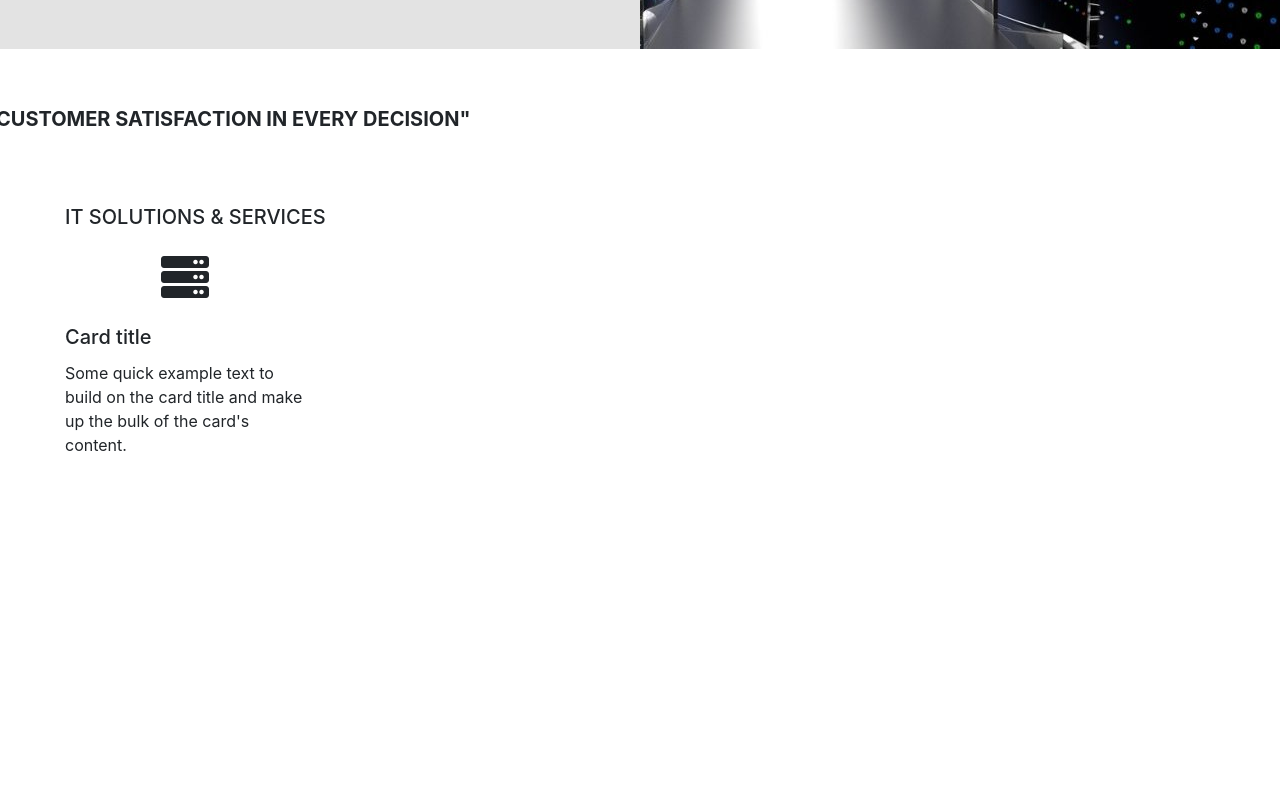
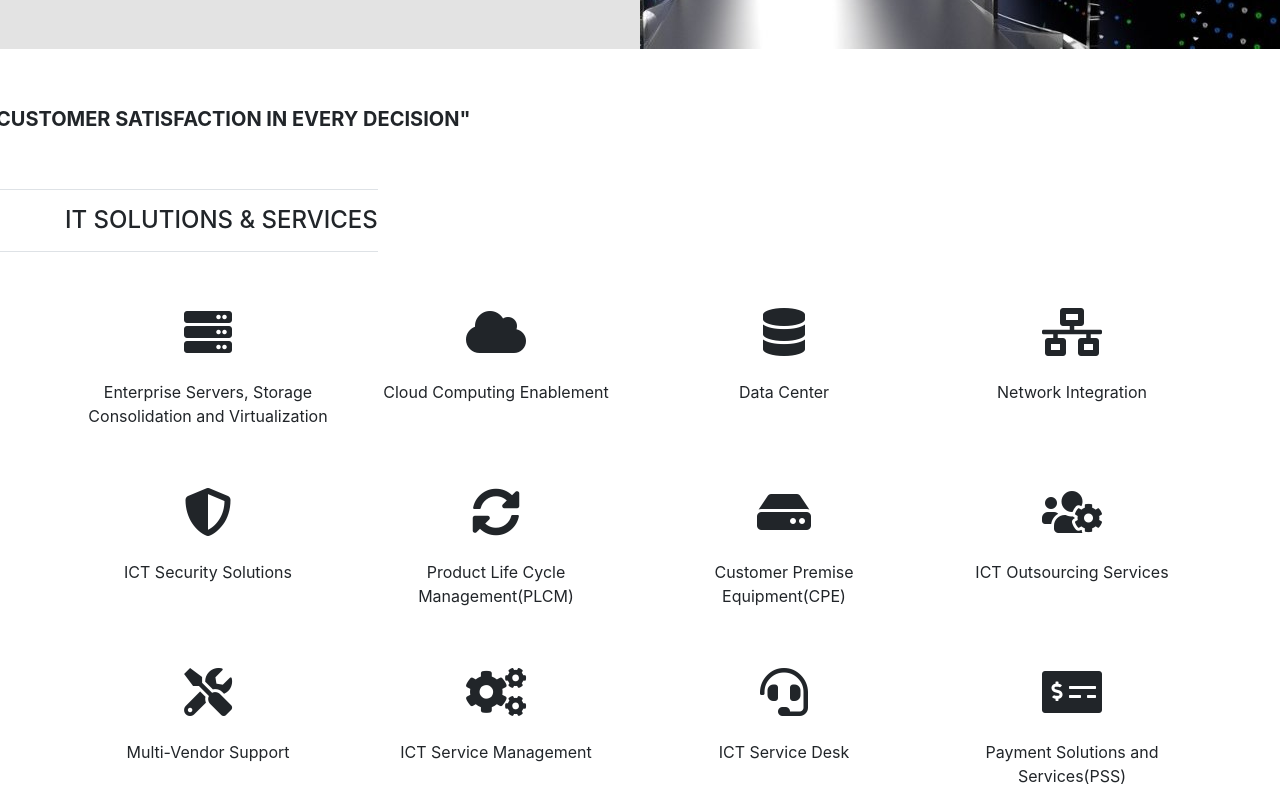
Before and after one commit to nursyahmah/dataprep-portal-prototype, a Next.js app: page / in a window 1280 px wide. Shown: the part 433-1233 px from the top of the page. Before the commit the page ends 890 px from the top, so only its background shows below. Built offline with nearby package versions, Linux system fonts and the light colour scheme.

Commit message:
it solutions services

```diff
--- a/components/BrowserIndex.js
+++ b/components/BrowserIndex.js
@@ -6,56 +6,25 @@ const BrowserIndex = () => {
       <nav className="navbar navbar-light bg-light">
         <div className="container-fluid p-0">
           <a className="navbar-brand">
-            <img
-              src="/logo-dataprepholdings.png"
-              alt="dataprep logo"
-              height="45"
-            />
+            <img src="/logo-dataprepholdings.png" alt="dataprep logo" height="45" />
           </a>
-          <a className="navbar-brand" href="#">
-            HOME
-          </a>
-          <a className="navbar-brand" href="#">
-            ABOUT US
-          </a>
-          <a className="navbar-brand" href="#">
-            INVESTOR RELATIONS
-          </a>
-          <a className="navbar-brand" href="#">
-            OUR SOLUTIONS
-          </a>
-          <a className="navbar-brand" href="#">
-            PRESS ROOM
-          </a>
-          <a className="navbar-brand" href="#">
-            CAREER
-          </a>
-          <a className="navbar-brand" href="#">
-            CONTACT US
-          </a>
+          <a className="navbar-brand" href="#"> HOME </a>
+          <a className="navbar-brand" href="#"> ABOUT US </a>
+          <a className="navbar-brand" href="#"> INVESTOR RELATIONS </a>
+          <a className="navbar-brand" href="#"> OUR SOLUTIONS </a>
+          <a className="navbar-brand" href="#"> PRESS ROOM </a>
+          <a className="navbar-brand" href="#"> CAREER </a>
+          <a className="navbar-brand" href="#"> CONTACT US </a>
         </div>
       </nav>
-      <div
-        className="align-items-center"
-        style={{ background: "#e3e3e3", display: "flex" }}
-      >
+      <div className="align-items-center" style={{ background: "#e3e3e3", display: "flex" }} >
         <div className="col-6" style={{ paddingLeft: "80px" }}>
           <h2 className="welcome">WELCOME To </h2>
           <h2 className="mb-4 welcome">Dataprep Bhd</h2>
-          <p style={{ fontSize: 20, fontWeight: 300 }}>
-            Dataprep Group offers Consulting & Information Technology Services
-            to governments & industries including telecommunications, financial
-            services, products & SMEs.
-          </p>
-          <a href="" className="btn btn-dark mt-2">
-            LEARN MORE
-          </a>
+          <p style={{ fontSize: 20, fontWeight: 300 }}> Dataprep Group offers Consulting & Information Technology Services to governments & industries including telecommunications, financial services, products & SMEs. </p>
+          <a href="" className="btn btn-dark mt-2"> LEARN MORE </a>
         </div>
-        <img
-          src="/images/server-room.jpg"
-          alt="server-room"
-          className="col p-0"
-        />
+        <img src="/images/server-room.jpg" alt="server-room" className="col p-0" />
       </div>
       <div className="row align-items-center" style={{ height: "140px" }}>
         <center style={{ fontSize: 20, fontWeight: "bold" }}>
@@ -63,23 +32,120 @@ const BrowserIndex = () => {
         </center>
       </div>
 
-      <div className="row">
-        <h5 className="pt-3 pb-3" style={{ paddingLeft: "80px" }}>
+      <div className="row pb-5">
+        <h4 className="pt-3 pb-3 border-top border-bottom" style={{ paddingLeft: "80px" }}>
           IT SOLUTIONS & SERVICES
-        </h5>
+        </h4>
       </div>
 
-      <div className="row" style={{ paddingLeft: "80px" }}>
-        <div className="card p-0 border-0" style={{ width: "15rem" }}>
+      <div className="row justify-content-center mb-5">
+        <div className="card p-0 border-0 mr-5" style={{ width: "15rem"}}>
           <div className="card-img-top d-flex justify-content-center pb-4">
             <i className="fas fa-server fa-3x"></i>
           </div>
+          <div className="card-body p-0 d-flex justify-content-center">
+            <center className="card-title">Enterprise Servers, Storage Consolidation and Virtualization</center>
+          </div>
+        </div>
+
+        <div className="card p-0 border-0 mr-5" style={{ width: "15rem" }}>
+          <div className="card-img-top d-flex justify-content-center pb-4">
+            <i className="fas fa-cloud fa-3x"></i>
+          </div>
           <div className="card-body p-0">
-            <h5 className="card-title">Card title</h5>
-            <p className="card-text">
-              Some quick example text to build on the card title and make up the
-              bulk of the card's content.
-            </p>
+            <center className="card-title">Cloud Computing Enablement</center>
+          </div>
+        </div>
+
+        <div className="card p-0 border-0 mr-5" style={{ width: "15rem" }}>
+          <div className="card-img-top d-flex justify-content-center pb-4">
+            <i className="fas fa-database fa-3x"></i>
+          </div>
+          <div className="card-body p-0">
+            <center className="card-title">Data Center</center>
+          </div>
+        </div>
+
+        <div className="card p-0 border-0" style={{ width: "15rem" }}>
+          <div className="card-img-top d-flex justify-content-center pb-4">
+            <i className="fas fa-network-wired fa-3x"></i>
+          </div>
+          <div className="card-body p-0">
+            <center className="card-title">Network Integration</center>
+          </div>
+        </div>
+      </div>
+      <div className="row justify-content-center mb-5">
+        <div className="card p-0 border-0 mr-5" style={{ width: "15rem" }}>
+          <div className="card-img-top d-flex justify-content-center pb-4">
+            <i className="fas fa-shield-alt fa-3x"></i>
+          </div>
+          <div className="card-body p-0">
+            <center className="card-title">ICT Security Solutions</center>
+          </div>
+        </div>
+
+        <div className="card p-0 border-0 mr-5" style={{ width: "15rem" }}>
+          <div className="card-img-top d-flex justify-content-center pb-4">
+            <i className="fas fa-sync-alt fa-3x"></i>
+          </div>
+          <div className="card-body p-0">
+            <center className="card-title">Product Life Cycle Management(PLCM)</center>
+          </div>
+        </div>
+
+        <div className="card p-0 border-0 mr-5" style={{ width: "15rem" }}>
+          <div className="card-img-top d-flex justify-content-center pb-4">
+            <i className="fas fa-hdd fa-3x"></i>
+          </div>
+          <div className="card-body p-0">
+            <center className="card-title">Customer Premise Equipment(CPE)</center>
+          </div>
+        </div>
+
+        <div className="card p-0 border-0" style={{ width: "15rem" }}>
+          <div className="card-img-top d-flex justify-content-center pb-4">
+            <i className="fas fa-users-cog fa-3x"></i>
+          </div>
+          <div className="card-body p-0">
+            <center className="card-title">ICT Outsourcing Services</center>
+          </div>
+        </div>
+      </div>
+      <div className="row justify-content-center">
+        <div className="card p-0 border-0 mr-5" style={{ width: "15rem" }}>
+          <div className="card-img-top d-flex justify-content-center pb-4">
+            <i className="fas fa-tools fa-3x"></i>
+          </div>
+          <div className="card-body p-0">
+            <center className="card-title">Multi-Vendor Support</center>
+          </div>
+        </div>
+
+        <div className="card p-0 border-0 mr-5" style={{ width: "15rem" }}>
+          <div className="card-img-top d-flex justify-content-center pb-4">
+            <i className="fas fa-cogs fa-3x"></i>
+          </div>
+          <div className="card-body p-0">
+            <center className="card-title">ICT Service Management</center>
+          </div>
+        </div>
+
+        <div className="card p-0 border-0 mr-5" style={{ width: "15rem" }}>
+          <div className="card-img-top d-flex justify-content-center pb-4">
+            <i className="fas fa-headset fa-3x"></i>
+          </div>
+          <div className="card-body p-0">
+            <center className="card-title">ICT Service Desk</center>
+          </div>
+        </div>
+
+        <div className="card p-0 border-0" style={{ width: "15rem" }}>
+          <div className="card-img-top d-flex justify-content-center pb-4">
+            <i className="fas fa-money-check-alt fa-3x"></i>
+          </div>
+          <div className="card-body p-0">
+            <center className="card-title">Payment Solutions and Services(PSS)</center>
           </div>
         </div>
       </div>
--- a/components/MobileIndex.js
+++ b/components/MobileIndex.js
@@ -3,9 +3,14 @@ import React from 'react'
 const MobileIndex = () => {
     return (
         <>
-        <div className="row justify-content-center align-items-center bg-danger" style={{color:"white"}}>
+        <nav className="navbar navbar-light bg-light d-flex justify-content-center">
+            <a className="navbar-brand">
+                <img src="/logo-dataprepholdings.png" alt="dataprep logo" height="45" />
+            </a>
+        </nav>
+        <center className="bg-danger" style={{color:"white"}}>
             This is the mobile version. In progress....
-        </div>
+        </center>
 
 
         </>
```
Also changed, not shown: components/FooterBrowser.js (added, +11 -0 lines), components/FooterMobile.js (added, +11 -0 lines).
